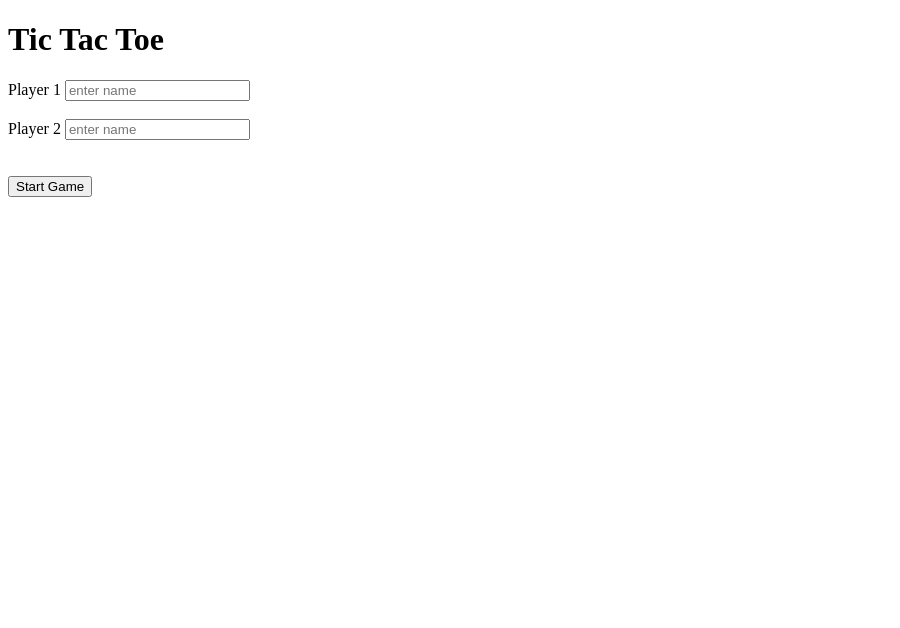
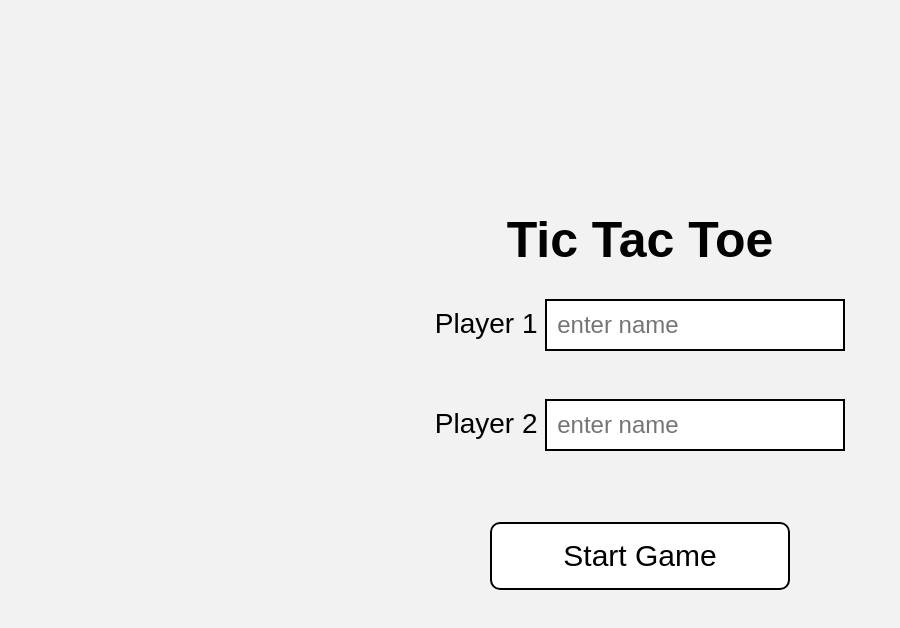
Before and after one commit to acciojob/tictactoe-MFirozAlam, a website: page main.html in a window 1280 px wide. Shown: the whole page, without its empty margins (0-900 px from the left). Drawn offline with Linux system fonts and the light colour scheme.

Commit message:
created a submission

```diff
--- a/main.html
+++ b/main.html
@@ -16,14 +16,15 @@
 
 			<div>
 				Player 1
-				<input type="text" id="player-1" placeholder="enter name" />
+				<input type="text" id="player1" placeholder="enter name" />
+
 			</div>
 
 			<br>
 
 			<div>
 				Player 2
-				<input type="text" id="player-2" placeholder="enter name" />
+				<input type="text" id="player2" placeholder="enter name" />
 			</div>
 
 			<br><br>
--- a/script.js
+++ b/script.js
@@ -4,8 +4,8 @@
 const startScreen = document.getElementById("start-screen");
 const gameScreen = document.getElementById("game-screen");
 
-const player1Input = document.getElementById("player-1");
-const player2Input = document.getElementById("player-2");
+const player1Input = document.getElementById("player1");
+const player2Input = document.getElementById("player2");
 
 const message = document.querySelector(".message");
 const cells = document.querySelectorAll(".cell");
--- a/styles.css
+++ b/styles.css
@@ -1 +1,76 @@
 /*  your css code here. If applicable */
+* {
+	margin: 0;
+	padding: 0;
+	box-sizing: border-box;
+	font-family: Arial, sans-serif;
+}
+
+body {
+	background-color: #f2f2f2;
+	display: flex;
+	justify-content: center;
+	align-items: center;
+	min-height: 100vh;
+}
+
+.container {
+	text-align: center;
+}
+
+h1 {
+	font-size: 50px;
+	margin-bottom: 30px;
+	font-weight: bold;
+}
+
+#start-screen div {
+	margin: 15px 0;
+	font-size: 28px;
+}
+
+input {
+	width: 300px;
+	padding: 10px;
+	font-size: 24px;
+	border: 2px solid black;
+	outline: none;
+}
+
+#submit {
+	margin-top: 20px;
+	width: 300px;
+	padding: 15px;
+	font-size: 30px;
+	border: 2px solid black;
+	border-radius: 10px;
+	cursor: pointer;
+	background-color: white;
+}
+
+.message {
+	font-size: 32px;
+	font-weight: bold;
+	margin-bottom: 25px;
+}
+
+.board {
+	display: grid;
+	grid-template-columns: repeat(3, 150px);
+	grid-template-rows: repeat(3, 150px);
+	justify-content: center;
+}
+
+.cell {
+	width: 150px;
+	height: 150px;
+	border: 2px solid black;
+	background-color: pink;
+	display: flex;
+	justify-content: center;
+	align-items: center;
+	font-size: 70px;
+	font-weight: bold;
+	cursor: pointer;
+	text-transform: lowercase;
+}
```
